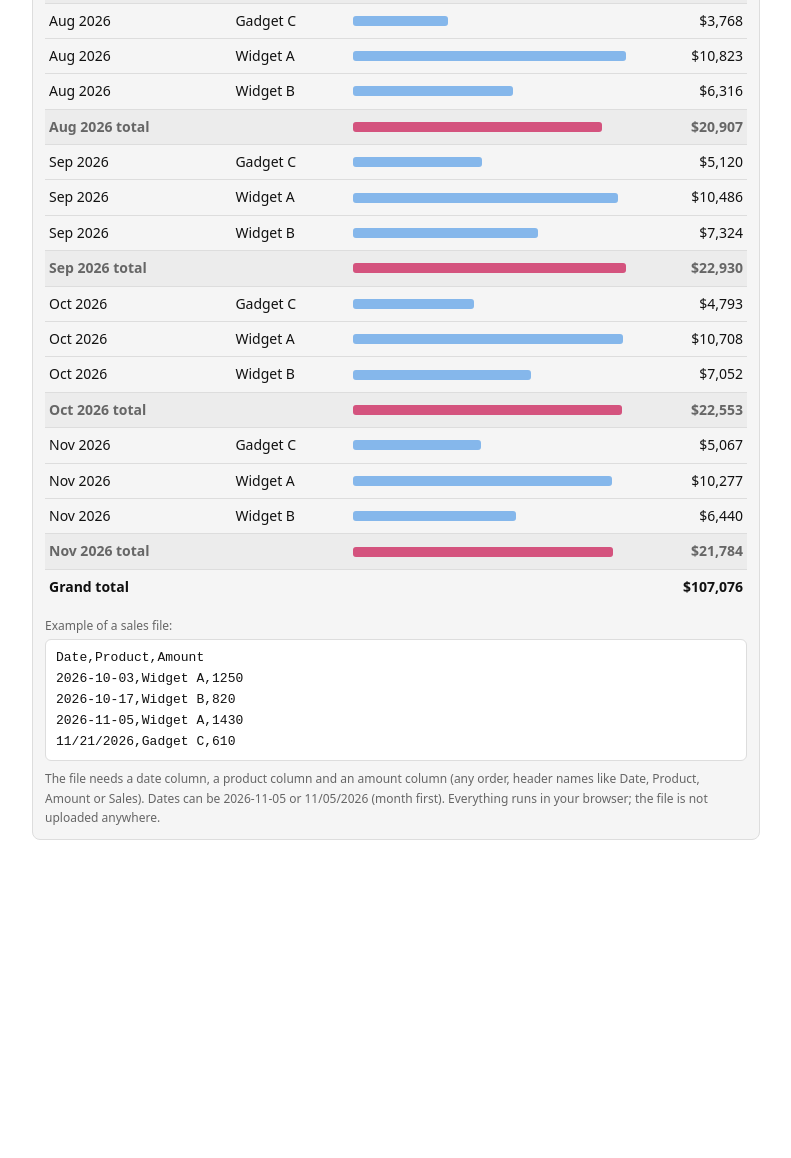
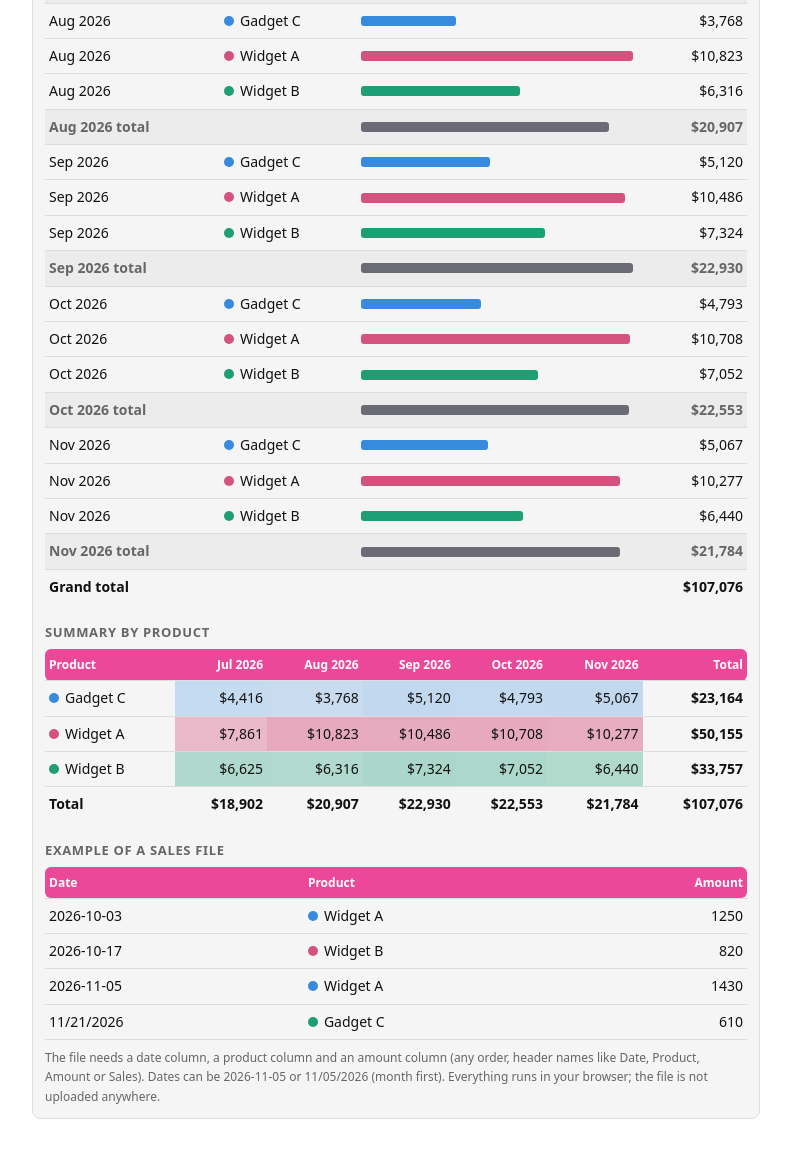
Before and after one commit to Giselleqi/monthly-sales-report, a plain HTML site: page index.html in a window 1280 px wide. Shown: the part 482-1640 px from the top of the page, without its empty margins (244-1035 px from the left). Before the commit the page ends 1362 px from the top, so only its background shows below. Drawn offline with Linux system fonts and the light colour scheme.

Commit message:
Add product colours, summary table and example file table
Co-Authored-By: Claude Sonnet 5.5 <noreply@anthropic.com>

```diff
--- a/index.html
+++ b/index.html
@@ -32,14 +32,21 @@
   .tw { overflow-x: auto; }
   table { width: 100%; border-collapse: collapse; font-size: 14px; }
   th, td { text-align: left; padding: 6px 4px; border-bottom: 1px solid var(--border); }
-  th { font-size: 12px; color: var(--muted); font-weight: 600; }
+  th { font-size: 12px; font-weight: 600; background: #ec4899; color: #fff; }
+  th:first-child { border-radius: 6px 0 0 6px; } th:last-child { border-radius: 0 6px 6px 0; }
+  .dot { display: inline-block; width: 10px; height: 10px; border-radius: 50%; margin-right: 6px; }
+  .tw + h3 { font-size: 13px; text-transform: uppercase; letter-spacing: .05em; color: var(--muted); margin: 18px 0 6px; }
+  table.pivot td.num { color: var(--fg); }
+  table.pivot tr.tot td { font-weight: 700; border-bottom: none; }
+  table.ex td:nth-child(3) { text-align: right; }
+  table.ex th:nth-child(3) { text-align: right; }
   td.num, th.num { text-align: right; white-space: nowrap; }
   td:nth-child(1), td:nth-child(2) { white-space: nowrap; }
   td.barcell { width: 40%; min-width: 50px; }
   @media (max-width: 480px) { table { font-size: 13px; } th, td { padding: 6px 3px; } }
   .bar { height: 10px; border-radius: 3px; background: var(--bar); min-width: 2px; }
   tr.sub td { font-weight: 600; background: rgba(128,128,128,.08); }
-  tr.sub .bar { background: var(--bar2); }
+  tr.sub .bar { background: #6b6b75; }
   tr.grand td { font-weight: 700; border-bottom: none; }
   .empty { color: var(--faint); text-align: center; padding: 18px 0; }
   .note { font-size: 12px; color: var(--muted); margin: 8px 0 0; }
@@ -64,12 +71,18 @@
     <thead><tr><th>Month</th><th>Product</th><th>Sales</th><th class="num">Total</th></tr></thead>
     <tbody id="body"><tr><td colspan="4" class="empty">Upload a file or load the sample data to see the report</td></tr></tbody>
   </table></div>
-  <p class="note" style="margin-top:12px">Example of a sales file:</p>
-<pre class="ex">Date,Product,Amount
-2026-10-03,Widget A,1250
-2026-10-17,Widget B,820
-2026-11-05,Widget A,1430
-11/21/2026,Gadget C,610</pre>
+  <h3>Summary by product</h3>
+  <div class="tw"><table class="pivot" id="pivot"></table></div>
+  <h3>Example of a sales file</h3>
+  <div class="tw"><table class="ex">
+    <thead><tr><th>Date</th><th>Product</th><th>Amount</th></tr></thead>
+    <tbody>
+      <tr><td>2026-10-03</td><td><span class="dot" style="background:#378add"></span>Widget A</td><td>1250</td></tr>
+      <tr><td>2026-10-17</td><td><span class="dot" style="background:#d4537e"></span>Widget B</td><td>820</td></tr>
+      <tr><td>2026-11-05</td><td><span class="dot" style="background:#378add"></span>Widget A</td><td>1430</td></tr>
+      <tr><td>11/21/2026</td><td><span class="dot" style="background:#1d9e75"></span>Gadget C</td><td>610</td></tr>
+    </tbody>
+  </table></div>
   <p class="note">The file needs a date column, a product column and an amount column (any order, header names like Date, Product, Amount or Sales). Dates can be 2026-11-05 or 11/05/2026 (month first). Everything runs in your browser; the file is not uploaded anywhere.</p>
 </div>
 
@@ -180,6 +193,12 @@
   function render(sums) {
     var body = $('body'); body.textContent = '';
     var months = Object.keys(sums).sort(), max = 0, grand = 0, mmax = 0;
+    var products = [];
+    months.forEach(function (k) { Object.keys(sums[k]).forEach(function (p) { if (products.indexOf(p) < 0) products.push(p); }); });
+    products.sort();
+    var PALETTE = ['#378add', '#d4537e', '#1d9e75', '#ba7517', '#7f77dd', '#d85a30', '#15aabf', '#868e96'];
+    function colorOf(p) { return PALETTE[products.indexOf(p) % PALETTE.length]; }
+    renderPivot(sums, months, products, colorOf);
     months.forEach(function (k) {
       var t = 0;
       Object.keys(sums[k]).forEach(function (p) { max = Math.max(max, Math.abs(sums[k][p])); t += sums[k][p]; });
@@ -191,8 +210,10 @@
         var v = sums[k][p]; total += v;
         var tr = el('tr');
         tr.appendChild(el('td', '', label(k)));
-        tr.appendChild(el('td', '', p));
+        var pc = el('td'), dot = el('span', 'dot'); dot.style.background = colorOf(p);
+        pc.appendChild(dot); pc.appendChild(document.createTextNode(p)); tr.appendChild(pc);
         var bc = el('td', 'barcell'), b = el('div', 'bar'); b.style.width = (max ? Math.abs(v) / max * 100 : 0) + '%'; b.title = money2.format(v);
+        b.style.background = colorOf(p);
         bc.appendChild(b); tr.appendChild(bc);
         tr.appendChild(el('td', 'num', money.format(v)));
         body.appendChild(tr);
@@ -208,6 +229,35 @@
     g.appendChild(el('td', '', 'Grand total')); g.appendChild(el('td', '', '')); g.appendChild(el('td', '', ''));
     g.appendChild(el('td', 'num', money.format(grand)));
     body.appendChild(g);
+  }
+
+  function renderPivot(sums, months, products, colorOf) {
+    var t = $('pivot'); t.textContent = '';
+    var head = el('tr'); head.appendChild(el('th', '', 'Product'));
+    months.forEach(function (k) { var h = el('th', 'num', label(k)); head.appendChild(h); });
+    head.appendChild(el('th', 'num', 'Total'));
+    var thead = el('thead'); thead.appendChild(head); t.appendChild(thead);
+    var tb = el('tbody'), colTot = months.map(function () { return 0; }), grand = 0, cellMax = 0;
+    products.forEach(function (p) { months.forEach(function (k) { cellMax = Math.max(cellMax, Math.abs(sums[k][p] || 0)); }); });
+    products.forEach(function (p) {
+      var tr = el('tr'), pc = el('td'), dot = el('span', 'dot'), rt = 0;
+      dot.style.background = colorOf(p); pc.appendChild(dot); pc.appendChild(document.createTextNode(p)); tr.appendChild(pc);
+      months.forEach(function (k, i) {
+        var v = sums[k][p] || 0; rt += v; colTot[i] += v;
+        var td = el('td', 'num', v ? money.format(v) : '–');
+        if (v && cellMax) {
+          var a = Math.round(25 + Math.abs(v) / cellMax * 95).toString(16);
+          td.style.background = colorOf(p) + (a.length < 2 ? '0' + a : a);
+        }
+        tr.appendChild(td);
+      });
+      grand += rt; tr.appendChild(el('td', 'num', money.format(rt))); tr.lastChild.style.fontWeight = '600';
+      tb.appendChild(tr);
+    });
+    var tot = el('tr', 'tot'); tot.appendChild(el('td', '', 'Total'));
+    colTot.forEach(function (v) { tot.appendChild(el('td', 'num', money.format(v))); });
+    tot.appendChild(el('td', 'num', money.format(grand)));
+    tb.appendChild(tot); t.appendChild(tb);
   }
 
   // ---- sample data (made up) ----
```
